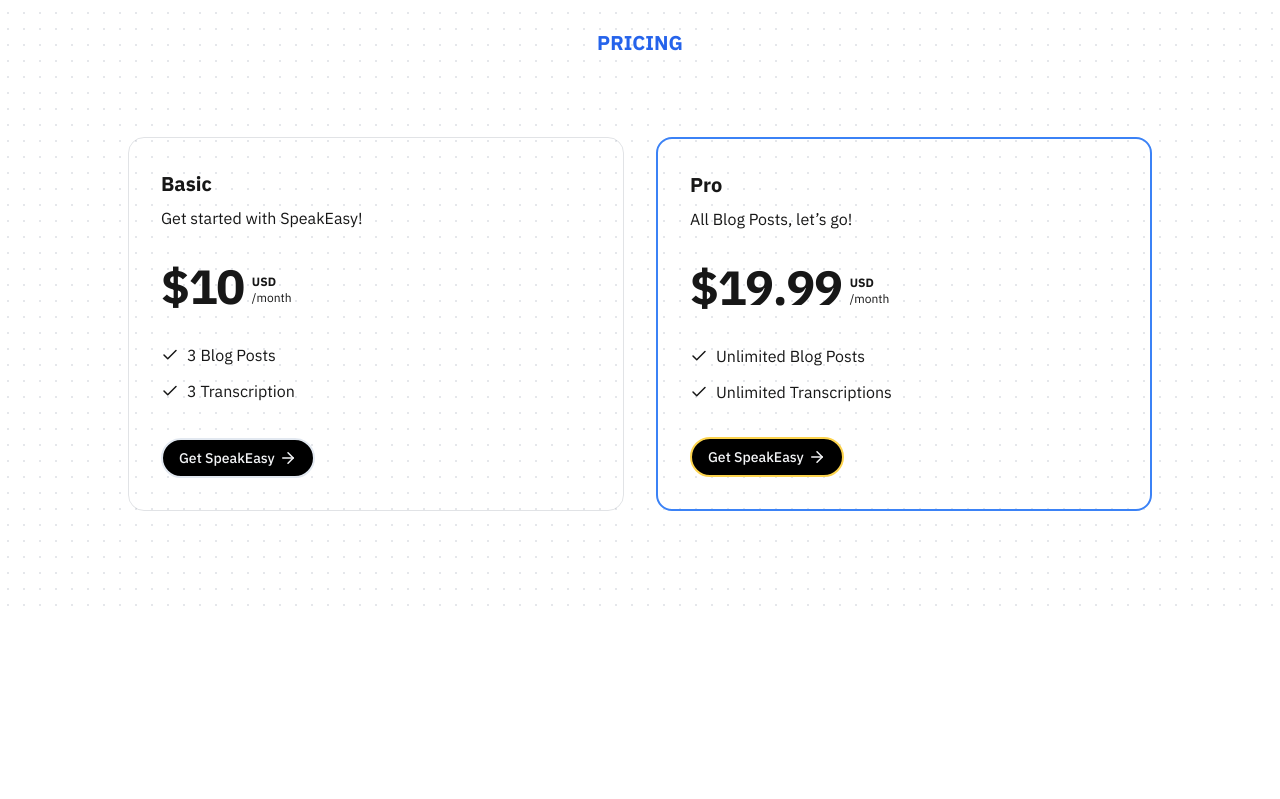
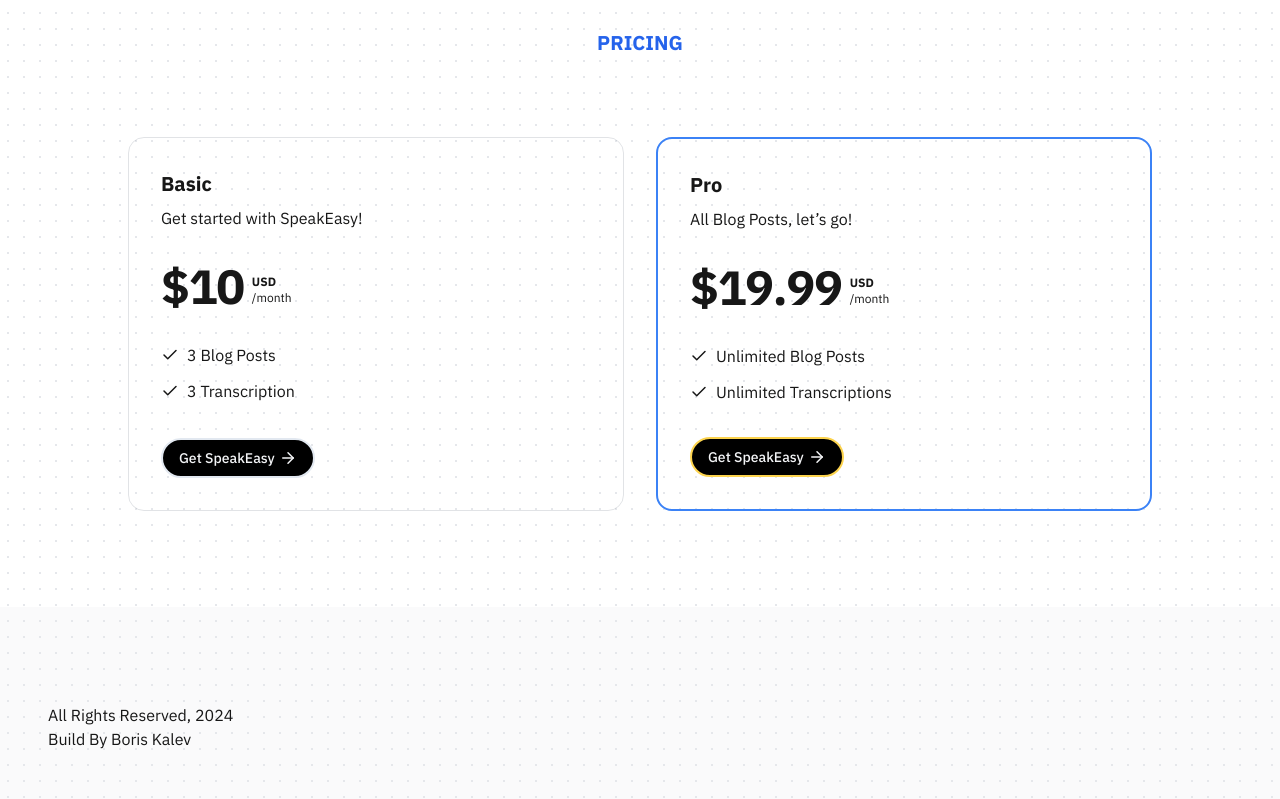
Before and after one commit to BorisKalev/vidtotextai, a Next.js app: page / in a window 1280 px wide. Shown: the part 1339-2138 px from the top of the page. Before the commit the page ends 1946 px from the top, so only its background shows below. Built offline with nearby package versions, Linux system fonts and the light colour scheme.

Commit message:
added footer

```diff
--- a/app/globals.css
+++ b/app/globals.css
@@ -104,6 +104,6 @@
   }
 
   button{
-    @apply hover:cursor-pointer bg-purple-600 hover:bg-purple-700
+    @apply hover:cursor-pointer bg-blue-600 hover:bg-blue-700
   }
 }
--- a/app/page.tsx
+++ b/app/page.tsx
@@ -33,8 +33,17 @@
         <Dot className="text-blue-400"></Dot>
       </div>
       <Pricing />
-      {/* <Divider/>
-      <Footer/> */}
+
+      <footer className="bg-gray-200/20 flex flex-col h-20 py-24 px-12 z-20 relative overflow-hidden">
+        <p>All Rights Reserved, {new Date().getFullYear()}</p>
+        <a
+          className="hover:text-blue-400 transition-all duration-300"
+          href="https://www.linkedin.com/in/boris-kalev-977972278/"
+          target="_blank"
+        >
+          Build By Boris Kalev
+        </a>
+      </footer>
     </main>
   );
 }
```
